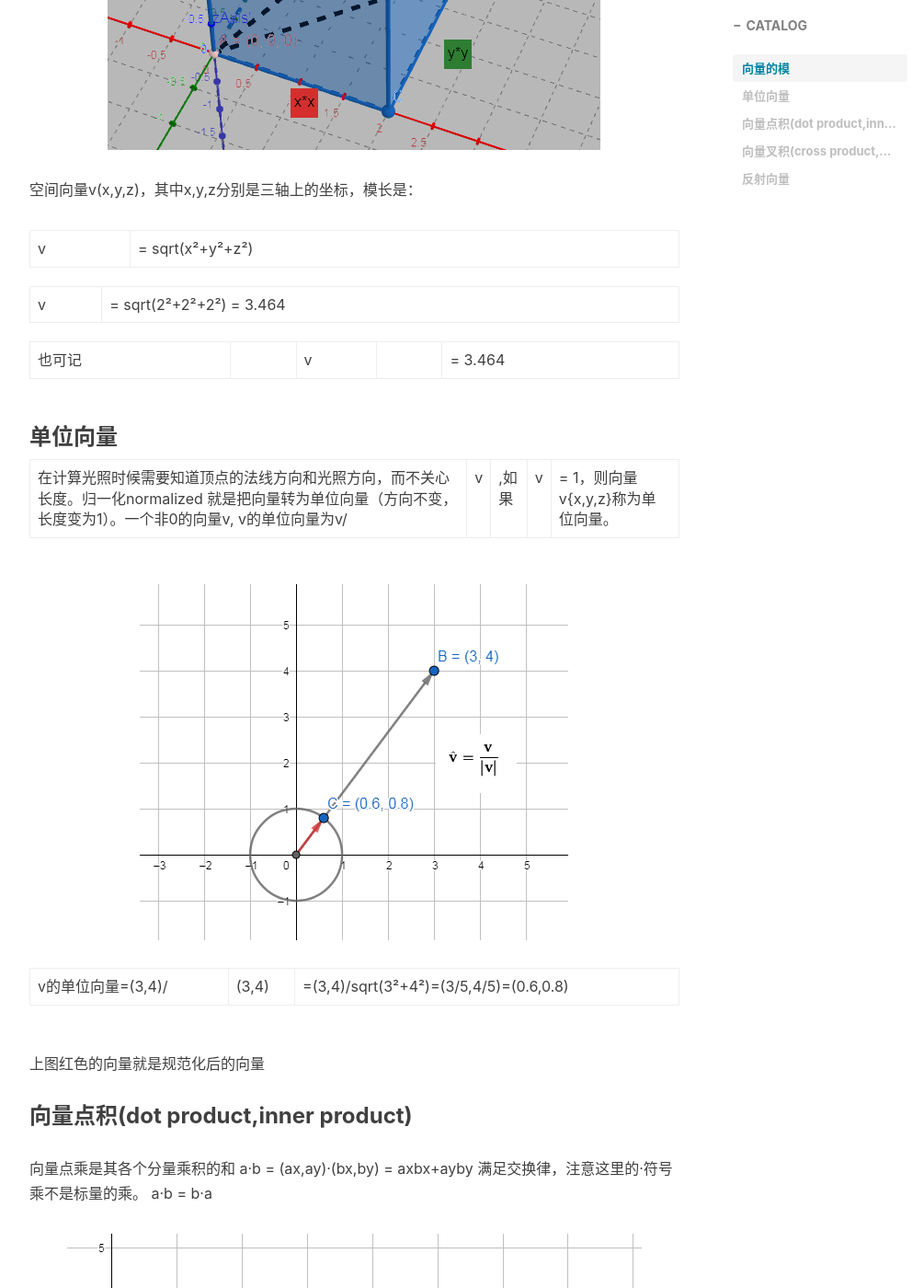
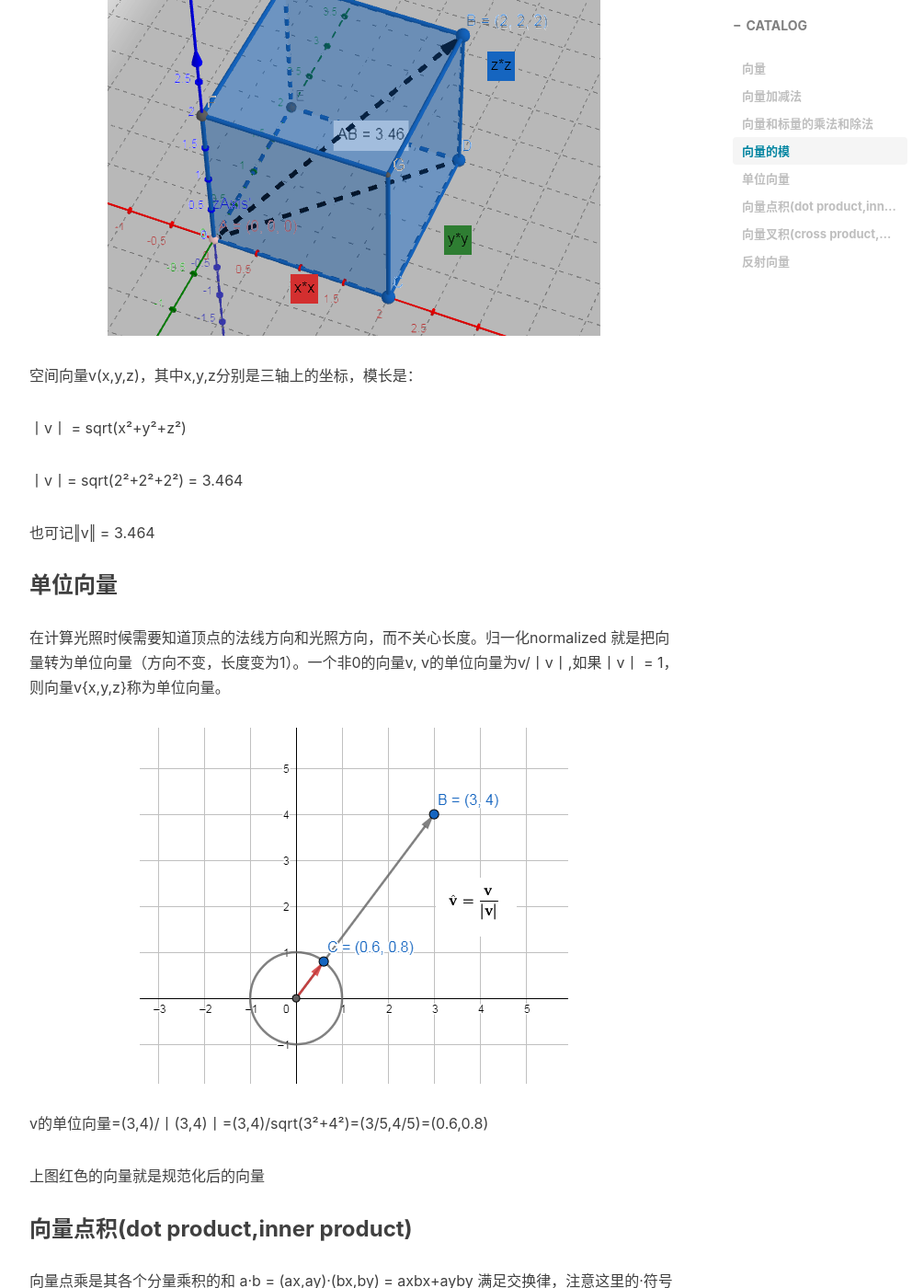
Before and after one commit to chenanbao/chenanbao.github.io, a Jekyll site: the page built from _posts/2008-10-26-常见数学公式推导.md, in a window 1280 px wide and 1400 px high, scrolled down 3553 px. Shown: the whole window at 92% size, without its empty margins (233-1238 px from the left). Built offline with Jekyll 4.4.1, drawn with Linux system fonts in a browser that asks for light colours; nearby versions of some CDN libraries; comment, search, counter and statistics services are not loaded; some of the changed text lies outside the part shown.

Commit message:
格式冲突
求模符号和表格格式冲突

```diff
--- a/_posts/2008-10-26-常见数学公式推导.md
+++ b/_posts/2008-10-26-常见数学公式推导.md
@@ -20,32 +20,37 @@
 
 在三角形中ABC中，已知AB=a，AC=b,CB=c,cd⊥ab，
 cd=bsinA，bd=a-bcosA。
+
 勾股定理c² = cd² + bd²
 c² = (bsinA)² + (a-bcosA)²
 c² = b²sinA² + a² + b²cosA² - 2abcosA
+
 因sinA² + cosA² = 1
+
 **c² = b² + a² - 2abcosA**
 
 注意这里计算是标量！！！
 
- ### 向量
+### 向量
 
 向量表示的是方向和大小，与位置距离无关
 
 
- ### 向量加减法
+### 向量加减法
 
  ![image](/img/pos_63.png)
 
  a(2,4)+b(2,-2) = (2+2,4-2) = (4,2)
+
  飞机问题：飞机通过马达动力的位移（a）、风影响的位移（b），计算真正的位移c
 
  a(2,4)-b(2,-2) = (2-2,4-(-2)) = (0,6)
+
  角色从b点到a点的位移
 
  向量只有模和方向二个属性，没有位置信息，虚线就是平移后向量。图中同种颜色虚实是同一个向量
 
- ### 向量和标量的乘法和除法
+### 向量和标量的乘法和除法
 
 ![image](/img/pos_64.png)
 
@@ -65,21 +70,21 @@ a(2,2) / 2 = a(2 / 2,2 / 2) = (1,1)
 
 空间向量v(x,y,z)，其中x,y,z分别是三轴上的坐标，模长是：
 
-|v| = sqrt(x²+y²+z²)
+丨v丨 = sqrt(x²+y²+z²)
 
-|v| = sqrt(2²+2²+2²) = 3.464
+丨v丨= sqrt(2²+2²+2²) = 3.464
 
-也可记||v|| = 3.464
+也可记‖v‖ = 3.464
 
 
 ### 单位向量
 
-在计算光照时候需要知道顶点的法线方向和光照方向，而不关心长度。归一化normalized 就是把向量转为单位向量（方向不变，长度变为1）。一个非0的向量v, v的单位向量为v/|v|,如果|v| = 1，则向量v{x,y,z}称为单位向量。
+在计算光照时候需要知道顶点的法线方向和光照方向，而不关心长度。归一化normalized 就是把向量转为单位向量（方向不变，长度变为1）。一个非0的向量v, v的单位向量为v/丨v丨,如果丨v丨 = 1，则向量v{x,y,z}称为单位向量。
 
 ![image](/img/pos_66.png)
 
 
-v的单位向量=(3,4)/|(3,4)|=(3,4)/sqrt(3²+4²)=(3/5,4/5)=(0.6,0.8)
+v的单位向量=(3,4)/丨(3,4)丨=(3,4)/sqrt(3²+4²)=(3/5,4/5)=(0.6,0.8)
 
 上图红色的向量就是规范化后的向量
 
@@ -95,20 +100,20 @@ a·b = b·a
 
 **点乘的几何意义：计算两个向量之间的夹角**
 
-a·b = |a||b|cosθ
+a·b = 丨a丨丨b丨cosθ
 
 推导如下：
 a·b = axbx+ayby
 
-a·b = (|a|sinA)(|b|sinB) + (|a|cosA)(|b|cosB)
+a·b = (丨a丨sinA)(丨b丨sinB) + (丨a丨cosA)(丨b丨cosB)
 
-a·b = |a||b|(sinAsinB + cosAcosB)
+a·b = 丨a丨丨b丨(sinAsinB + cosAcosB)
 
-a·b = |a||b|cos(A-B)
+a·b = 丨a丨丨b丨cos(A-B)
 
-a·b = |a||b|cosθ
+a·b = 丨a丨丨b丨cosθ
 
-cosθ = (a·b)/(|a||b|)
+cosθ = (a·b)/(丨a丨丨b丨)
 
 如果a和b都是单位向量，a·b = cosθ,这样我们就可判断这两个向量是否是同一方向。
 
@@ -128,13 +133,13 @@ a·b<0    方向基本相反，夹角在90°到180°之间
 
 AD向量为在b向量在a向量方向上的投影
 
-AD长度 = |b|cosθ
+AD长度 = 丨b丨cosθ
 
-AD向量 = AD长度Xa的方向 = AD长度X(a/|a|)
+AD向量 = AD长度Xa的方向 = AD长度X(a/丨a丨)
 
-AD向量 = (a|b|cosθ)/|a| = (a|b|/|a|)((a·b)/(|a||b|))
+AD向量 = (a丨b丨cosθ)/丨a丨 = (a丨b丨/丨a丨)((a·b)/(丨a丨丨b丨))
 
-AD向量 = (a·b) * a / |a|²
+AD向量 = (a·b) * a / 丨a丨²
 
 ![image](/img/pos_67.png)
 
@@ -142,15 +147,15 @@ AD向量 = (a·b) * a / |a|²
 
 a(ax,ay)、b(bx,by)、c(ax-bx,ay-by)表示向量，a向量和b向量夹角为θ。
 
-|c|² = |a|²+|b|²-2|a||b|cosθ
+丨c丨² = 丨a丨²+丨b丨²-2丨a丨丨b丨cosθ
 
-|a||b|cosθ = (|a|²+|b|²-c²)/2
+丨a丨丨b丨cosθ = (丨a丨²+丨b丨²-c²)/2
 
-|a||b|cosθ = (ax²+ay²+bx²+by²-((ax-bx)²+(ay-by)²)/2
+丨a丨丨b丨cosθ = (ax²+ay²+bx²+by²-((ax-bx)²+(ay-by)²)/2
 
-|a||b|cosθ = axbx+ ayby
+丨a丨丨b丨cosθ = axbx+ ayby
 
-|a||b|cosθ = a·b
+丨a丨丨b丨cosθ = a·b
 
 
 ### 向量叉积(cross product,outer product)
@@ -176,9 +181,9 @@ aXb = (ax,ay,az)X(bx,by,bz)=(aybz-azby,azbx-axbz,axby-aybx)
 
 ![image](/img/pos_72.png)
 
-面积 = |a| * height = |a| * |b|sinθ
+面积 = 丨a丨 * height = 丨a丨 * 丨b丨sinθ
 
-aXb = |a||b|sinθ
+aXb = 丨a丨丨b丨sinθ
 
 ![image](/img/pos_74.png)
 
@@ -192,9 +197,9 @@ L光线向量、N法向量，推导R反射向量
 
 R=2S-L
 
-设N和L的都是单位向量，|N| = 1
+设N和L的都是单位向量，丨N丨 = 1
 
-L在N上的投影是 = (N·L) * N / |N|² = (N·L)*N
+L在N上的投影是 = (N·L) * N / 丨N丨² = (N·L)*N
 
 S = L - 投影
 
```
